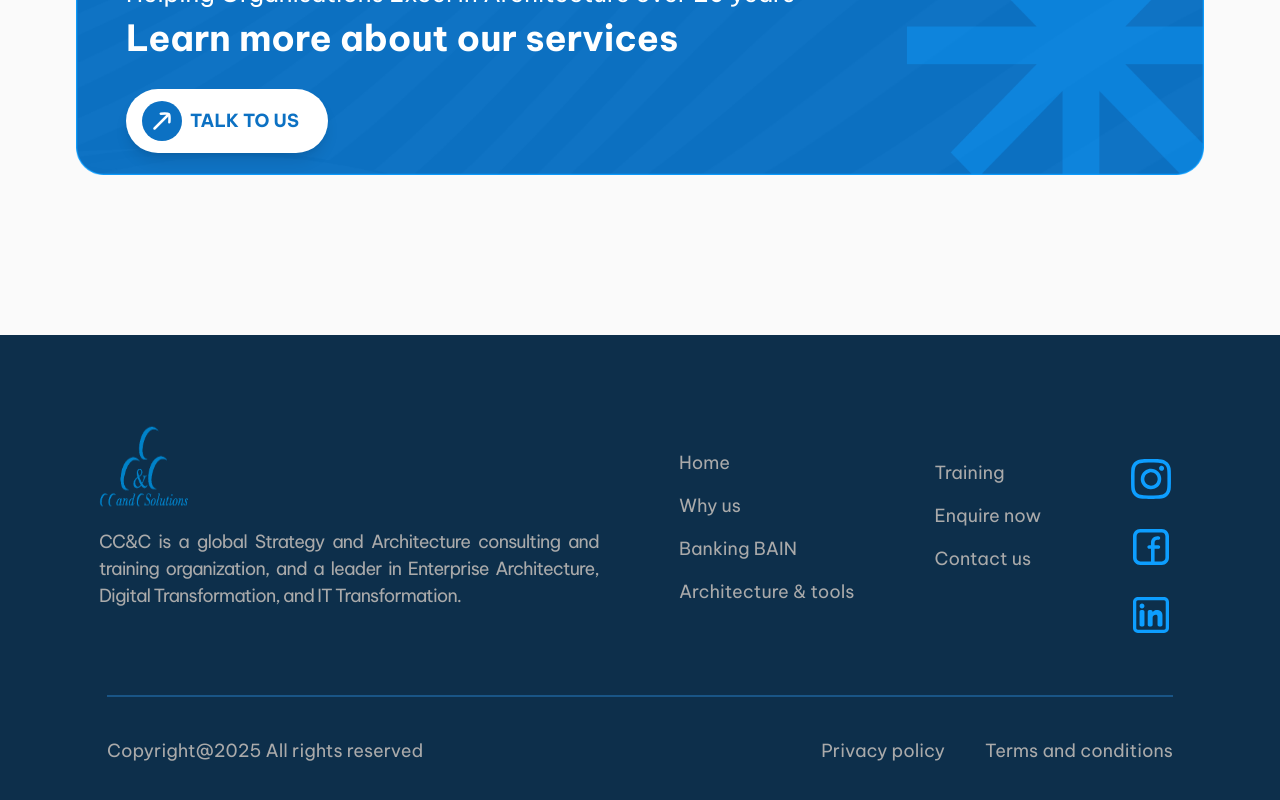
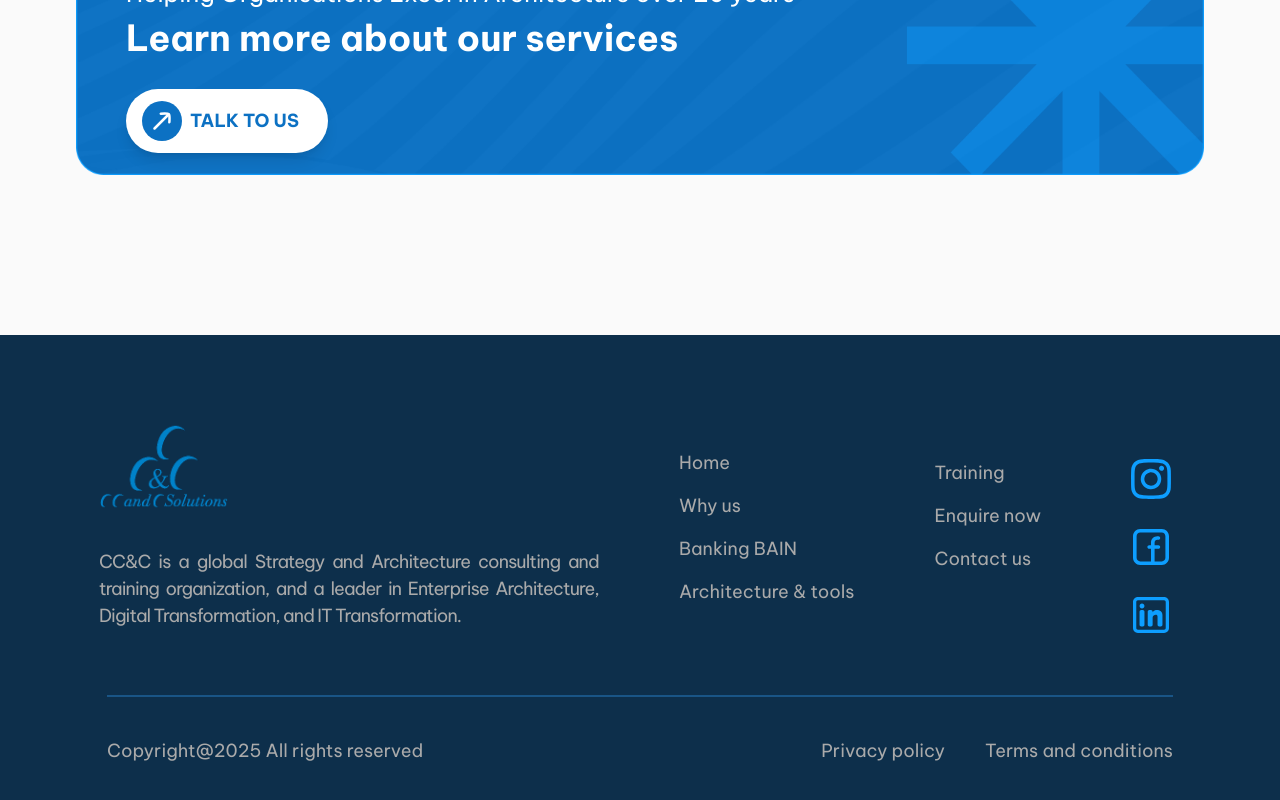
Before and after one commit to vinosmart/ccandc-ithots, a Next.js app: page / in a window 1280 px wide. Shown: the part 9933-10733 px from the top of the page. Built offline with nearby package versions, Linux system fonts and the light colour scheme.

Commit message:
fix:logo

```diff
--- a/src/app/page.tsx
+++ b/src/app/page.tsx
@@ -790,9 +790,9 @@ export default function Home() {
               <Image
                 src="/logo.png"
                 alt="img"
-                width={90}
-                height={90}
-                className="w-[90px] h-[90px]"
+                width={130}
+                height={130}
+                className="w-[130px] object-contain h-[130px]"
               />
               <p className="w-[500px] text-[#AAAAAA] tracking-tighter text-justify text-[18px]">
                 CC&C is a global Strategy and Architecture consulting and
```
